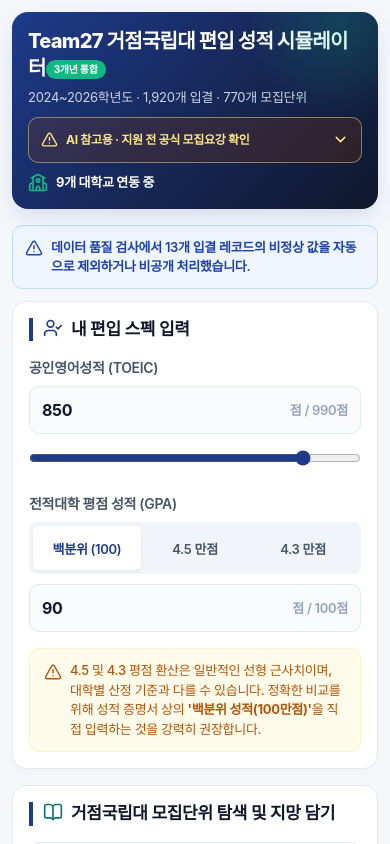
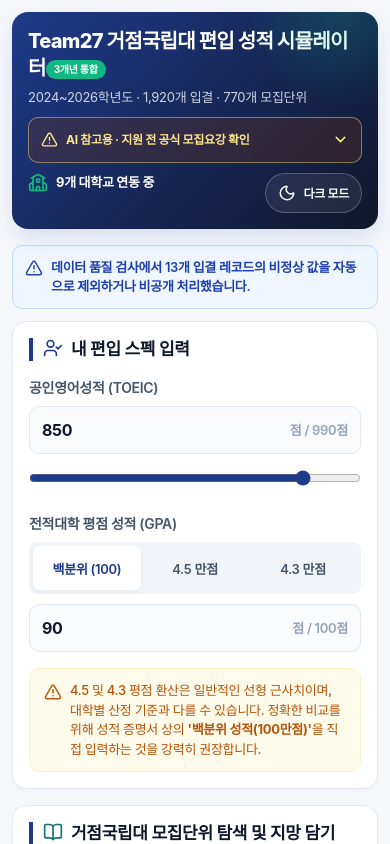
Before and after one commit to khal1234/transfer-admission-simulator, a React (Vite) app in the folder web/: page / in a window 390 px wide. Shown: the top 844 px of the page. Built offline with nearby package versions, Linux system fonts and the light colour scheme.

Commit message:
Add persistent dark mode

```diff
--- a/web/index.html
+++ b/web/index.html
@@ -4,6 +4,27 @@
     <meta charset="UTF-8" />
     <link rel="icon" type="image/svg+xml" href="/favicon.svg" />
     <meta name="viewport" content="width=device-width, initial-scale=1.0" />
+    <meta name="theme-color" content="#f5f7fb" />
+    <script>
+      (() => {
+        try {
+          const savedTheme = localStorage.getItem("t27_theme");
+          const theme = savedTheme === "light" || savedTheme === "dark"
+            ? savedTheme
+            : matchMedia("(prefers-color-scheme: dark)").matches
+              ? "dark"
+              : "light";
+          document.documentElement.dataset.theme = theme;
+          document.documentElement.style.colorScheme = theme;
+        } catch {
+          const theme = matchMedia("(prefers-color-scheme: dark)").matches
+            ? "dark"
+            : "light";
+          document.documentElement.dataset.theme = theme;
+          document.documentElement.style.colorScheme = theme;
+        }
+      })();
+    </script>
     <title>거점국립대 편입 성적 시뮬레이터</title>
   </head>
   <body>
--- a/web/src/App.tsx
+++ b/web/src/App.tsx
@@ -60,8 +60,10 @@
 import {
   AlertTriangle,
   ChevronDown,
+  Moon,
   School,
   Star,
+  Sun,
 } from "lucide-react";
 
 // Static database imports validated before use
@@ -73,6 +75,18 @@
   univ: string;
   dept: string;
 };
+
+type Theme = "light" | "dark";
+
+function getInitialTheme(savedTheme: string | null): Theme {
+  if (savedTheme === "light" || savedTheme === "dark") {
+    return savedTheme;
+  }
+
+  return window.matchMedia("(prefers-color-scheme: dark)").matches
+    ? "dark"
+    : "light";
+}
 
 const DEFAULT_TARGETS: Target[] = [
   { univ: "부산대학교", dept: "기계공학부" },
@@ -153,6 +167,9 @@
   const [storageAvailable, setStorageAvailable] = useState(
     initialStorage.available,
   );
+  const [theme, setTheme] = useState<Theme>(() => (
+    getInitialTheme(initialStorage.values[STORAGE_KEYS.theme])
+  ));
   const [toeicInput, setToeicInput] = useState<string>(() => (
     restoreToeicInput(initialStorage.values[STORAGE_KEYS.toeic])
   ));
@@ -258,6 +275,20 @@
   useEffect(() => {
     persistStorageValue(STORAGE_KEYS.targets, JSON.stringify(targets));
   }, [persistStorageValue, targets]);
+
+  useEffect(() => {
+    document.documentElement.dataset.theme = theme;
+    document.documentElement.style.colorScheme = theme;
+    document
+      .querySelector('meta[name="theme-color"]')
+      ?.setAttribute("content", theme === "dark" ? "#020617" : "#f5f7fb");
+  }, [theme]);
+
+  const toggleTheme = useCallback(() => {
+    const nextTheme = theme === "dark" ? "light" : "dark";
+    setTheme(nextTheme);
+    persistStorageValue(STORAGE_KEYS.theme, nextTheme);
+  }, [persistStorageValue, theme]);
 
   // Selected major for chart visualization
   const [chartTarget, setChartTarget] = useState<ChartTarget | null>(null);
@@ -489,9 +520,25 @@
             </p>
           </details>
         </div>
-        <div className="header-status">
-          <School size={20} color="#10b981" />
-          <span>9개 대학교 연동 중</span>
+        <div className="header-actions">
+          <button
+            type="button"
+            className="theme-toggle"
+            aria-label={`${theme === "dark" ? "라이트" : "다크"} 모드로 전환`}
+            aria-pressed={theme === "dark"}
+            onClick={toggleTheme}
+          >
+            {theme === "dark" ? (
+              <Sun size={18} aria-hidden="true" />
+            ) : (
+              <Moon size={18} aria-hidden="true" />
+            )}
+            <span>{theme === "dark" ? "라이트 모드" : "다크 모드"}</span>
+          </button>
+          <div className="header-status">
+            <School size={20} color="#10b981" />
+            <span>9개 대학교 연동 중</span>
+          </div>
         </div>
       </header>
 
--- a/web/src/components/SpecInputPanel.tsx
+++ b/web/src/components/SpecInputPanel.tsx
@@ -33,7 +33,7 @@
     <section className="dashboard-column">
       <div className="card">
         <h2 className="card-title">
-          <UserCheck size={20} color="#1e3a8a" />
+          <UserCheck size={20} />
           내 편입 스펙 입력
         </h2>
 
@@ -119,7 +119,6 @@
           <AlertTriangle
             className="disclaimer-icon"
             size={18}
-            color="#b45309"
           />
           <p className="disclaimer-text">
             4.5 및 4.3 평점 환산은 일반적인 선형 근사치이며, 대학별 산정 기준과 다를 수 있습니다.
--- a/web/src/index.css
+++ b/web/src/index.css
@@ -11,6 +11,10 @@
   --text-muted: #94a3b8;
 
   --border-color: #e2e8f0;
+  --chart-grid: #e2e8f0;
+  --tooltip-bg: #1e293b;
+  --tooltip-border: #334155;
+  --tooltip-text: #ffffff;
 
   /* Status Colors */
   --status-safe: #10b981; /* Emerald */
@@ -34,6 +38,7 @@
   color: var(--text-primary);
   min-height: 100vh;
   line-height: 1.5;
+  transition: background-color 0.2s ease, color 0.2s ease;
 }
 
 .app-container {
@@ -144,6 +149,42 @@
   display: flex;
   align-items: center;
   gap: 10px;
+}
+
+.header-actions {
+  z-index: 1;
+  display: flex;
+  flex-shrink: 0;
+  flex-direction: column;
+  align-items: flex-end;
+  gap: 12px;
+}
+
+.theme-toggle {
+  display: inline-flex;
+  min-height: 40px;
+  align-items: center;
+  gap: 7px;
+  padding: 8px 12px;
+  border: 1px solid rgba(255, 255, 255, 0.22);
+  border-radius: 99px;
+  background-color: rgba(255, 255, 255, 0.08);
+  color: #f8fafc;
+  font-size: 12px;
+  font-weight: 700;
+  cursor: pointer;
+  backdrop-filter: blur(8px);
+  transition: background-color 0.2s ease, border-color 0.2s ease, transform 0.2s ease;
+}
+
+.theme-toggle:hover {
+  border-color: rgba(255, 255, 255, 0.38);
+  background-color: rgba(255, 255, 255, 0.16);
+  transform: translateY(-1px);
+}
+
+.theme-toggle svg {
+  flex-shrink: 0;
 }
 
 .header-status span {
@@ -212,6 +253,13 @@
   .header-status {
     align-self: flex-start;
   }
+
+  .header-actions {
+    width: 100%;
+    flex-direction: row-reverse;
+    align-items: center;
+    justify-content: space-between;
+  }
 }
 
 .storage-warning svg {
@@ -338,6 +386,11 @@
   padding-left: 10px;
 }
 
+.card-title svg {
+  flex-shrink: 0;
+  color: var(--primary-color);
+}
+
 /* Section: Spec Inputs */
 .spec-input-group {
   margin-bottom: 20px;
@@ -460,6 +513,7 @@
 .disclaimer-icon {
   flex-shrink: 0;
   margin-top: 2px;
+  color: #b45309;
 }
 
 /* Section: Target Basket */
@@ -1303,6 +1357,190 @@
 .search-input-box input:focus-visible,
 .input-with-suffix input:focus-visible {
   outline: none;
+}
+
+html[data-theme="dark"] {
+  --primary-color: #a5b4fc;
+  --primary-hover: #c7d2fe;
+  --secondary-color: #5eead4;
+  --secondary-hover: #99f6e4;
+  --bg-color: #020617;
+  --card-bg: #111827;
+  --text-primary: #f8fafc;
+  --text-secondary: #cbd5e1;
+  --text-muted: #94a3b8;
+  --border-color: #334155;
+  --chart-grid: #334155;
+  --tooltip-bg: #020617;
+  --tooltip-border: #475569;
+  --tooltip-text: #f8fafc;
+  --status-safe: #34d399;
+  --status-safe-bg: rgba(6, 78, 59, 0.46);
+  --status-borderline: #fbbf24;
+  --status-borderline-bg: rgba(120, 53, 15, 0.5);
+  --status-risk: #f87171;
+  --status-risk-bg: rgba(127, 29, 29, 0.42);
+}
+
+html[data-theme="dark"] body {
+  background-color: #020617;
+}
+
+html[data-theme="dark"] .app-header {
+  background: linear-gradient(135deg, #172554 0%, #020617 100%);
+  border: 1px solid rgba(148, 163, 184, 0.16);
+  box-shadow: 0 14px 32px -12px rgba(0, 0, 0, 0.65);
+}
+
+html[data-theme="dark"] :is(
+  .fatal-error-card,
+  .basket-empty,
+  .target-card,
+  .btn-card-action,
+  .search-input-box,
+  .univ-chip,
+  .table-wrapper,
+  .btn-add-cart,
+  .chart-card,
+  .chart-metric-select,
+  .pagination-btn,
+  .department-result-card
+) {
+  background-color: var(--card-bg);
+}
+
+html[data-theme="dark"] :is(
+  .target-card-header,
+  .target-card-footer,
+  .master-table th,
+  .pagination-row
+) {
+  background-color: #0f172a;
+}
+
+html[data-theme="dark"] :is(
+  .chart-metric-select,
+  .pagination-btn
+) {
+  color: var(--text-secondary);
+}
+
+html[data-theme="dark"] .spec-tabs {
+  background-color: #0f172a;
+}
+
+html[data-theme="dark"] .spec-tab.active {
+  background-color: #334155;
+  color: #e0e7ff;
+  box-shadow: 0 2px 4px rgba(0, 0, 0, 0.28);
+}
+
+html[data-theme="dark"] .input-with-suffix {
+  background-color: #0f172a;
+}
+
+html[data-theme="dark"] .input-with-suffix:focus-within {
+  background-color: #1e293b;
+  box-shadow: 0 0 0 3px rgba(165, 180, 252, 0.18);
+}
+
+html[data-theme="dark"] :is(.storage-warning, .disclaimer-box) {
+  border-color: #854d0e;
+  background-color: rgba(69, 26, 3, 0.72);
+  color: #fde68a;
+}
+
+html[data-theme="dark"] :is(
+  .disclaimer-text,
+  .disclaimer-icon,
+  .formula-notice,
+  .lookup-warning
+) {
+  color: #fbbf24;
+}
+
+html[data-theme="dark"] .data-quality-warning {
+  border-color: #1e40af;
+  background-color: rgba(30, 58, 138, 0.34);
+  color: #bfdbfe;
+}
+
+html[data-theme="dark"] .btn-remove-target:hover {
+  background-color: rgba(127, 29, 29, 0.55);
+}
+
+html[data-theme="dark"] .compare-progress-track {
+  background-color: #334155;
+}
+
+html[data-theme="dark"] .status-unknown {
+  background-color: #334155;
+  color: #cbd5e1;
+}
+
+html[data-theme="dark"] :is(
+  .renamed-history,
+  .analysis-panel-unavailable,
+  .efficiency-recommendation,
+  .department-metrics > div
+) {
+  border-color: #334155;
+  background-color: #0f172a;
+}
+
+html[data-theme="dark"] .analysis-panel-risk {
+  border-color: #7f1d1d;
+}
+
+html[data-theme="dark"] .analysis-panel-safe {
+  border-color: #065f46;
+}
+
+html[data-theme="dark"] :is(
+  .btn-card-action:hover,
+  .univ-chip:hover,
+  .master-table tr:hover td,
+  .btn-close-chart:hover
+) {
+  background-color: #1e293b;
+}
+
+html[data-theme="dark"] .btn-add-cart:hover {
+  background-color: rgba(15, 118, 110, 0.25);
+}
+
+html[data-theme="dark"] :is(.univ-chip.active, .mobile-target-dock) {
+  border-color: #6366f1;
+  background-color: #4f46e5;
+  color: white;
+}
+
+html[data-theme="dark"] .btn-add-cart.added {
+  border-color: #0f766e;
+  background-color: #0f766e;
+  color: white;
+}
+
+html[data-theme="dark"] .department-university {
+  background-color: rgba(79, 70, 229, 0.25);
+}
+
+html[data-theme="dark"] .mobile-target-dock strong {
+  background-color: #e0e7ff;
+  color: #3730a3;
+}
+
+html[data-theme="dark"] .recharts-legend-item-text {
+  color: var(--text-secondary) !important;
+}
+
+html[data-theme="dark"] .explorer-filters {
+  background: linear-gradient(
+    to bottom,
+    var(--card-bg) 0%,
+    var(--card-bg) 86%,
+    rgba(17, 24, 39, 0) 100%
+  );
 }
 
 @media (max-width: 767px) {
--- a/web/src/utils/storage.ts
+++ b/web/src/utils/storage.ts
@@ -4,6 +4,7 @@
   gpaRaw: "t27_gpa_raw",
   gpa100: "t27_gpa_100",
   targets: "t27_targets",
+  theme: "t27_theme",
 } as const;
 
 export type SimulatorStorageKey =
@@ -26,6 +27,7 @@
     [STORAGE_KEYS.gpaRaw]: null,
     [STORAGE_KEYS.gpa100]: null,
     [STORAGE_KEYS.targets]: null,
+    [STORAGE_KEYS.theme]: null,
   };
 }
 
@@ -60,6 +62,7 @@
         [STORAGE_KEYS.gpaRaw]: storage.getItem(STORAGE_KEYS.gpaRaw),
         [STORAGE_KEYS.gpa100]: storage.getItem(STORAGE_KEYS.gpa100),
         [STORAGE_KEYS.targets]: storage.getItem(STORAGE_KEYS.targets),
+        [STORAGE_KEYS.theme]: storage.getItem(STORAGE_KEYS.theme),
       },
     };
   } catch {
```
Also changed, not shown: web/src/components/TrendChart.tsx (+13 -6 lines), 1 other file (tests, documents, lock files or other folders).
